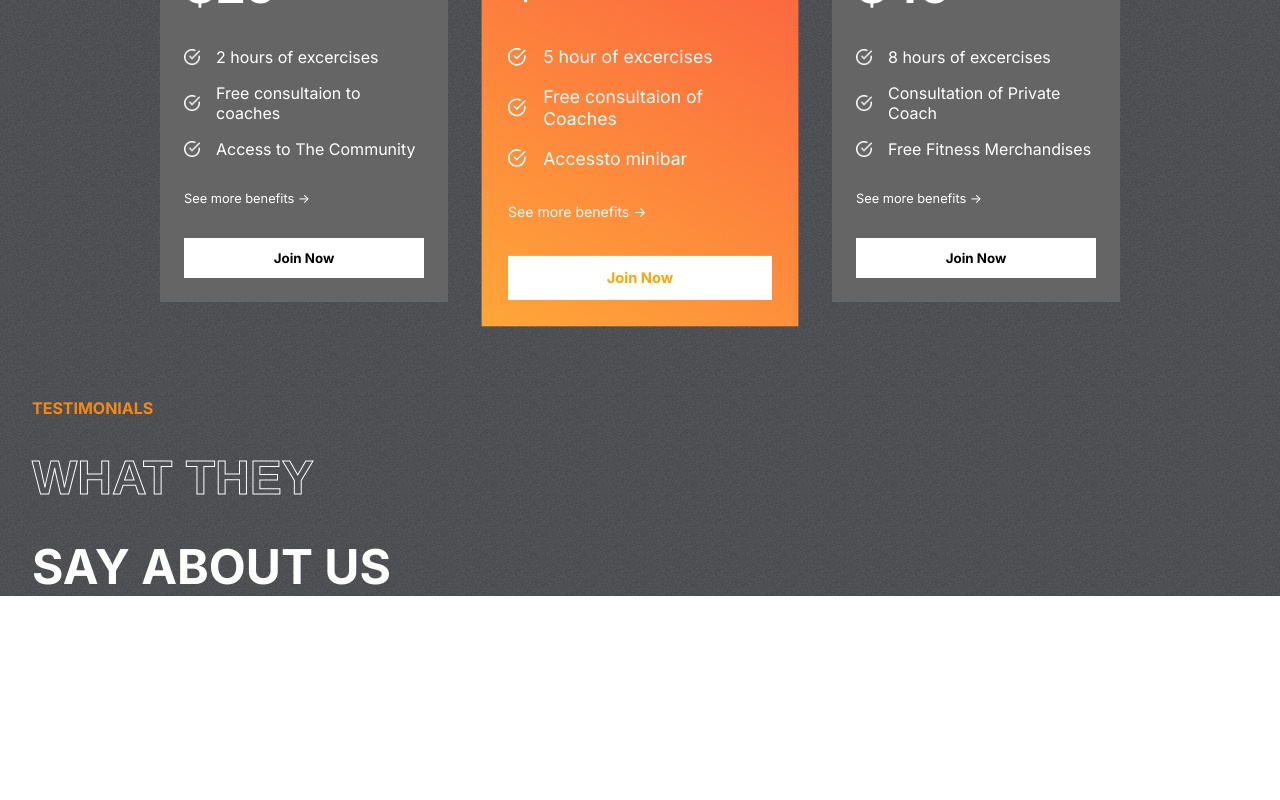
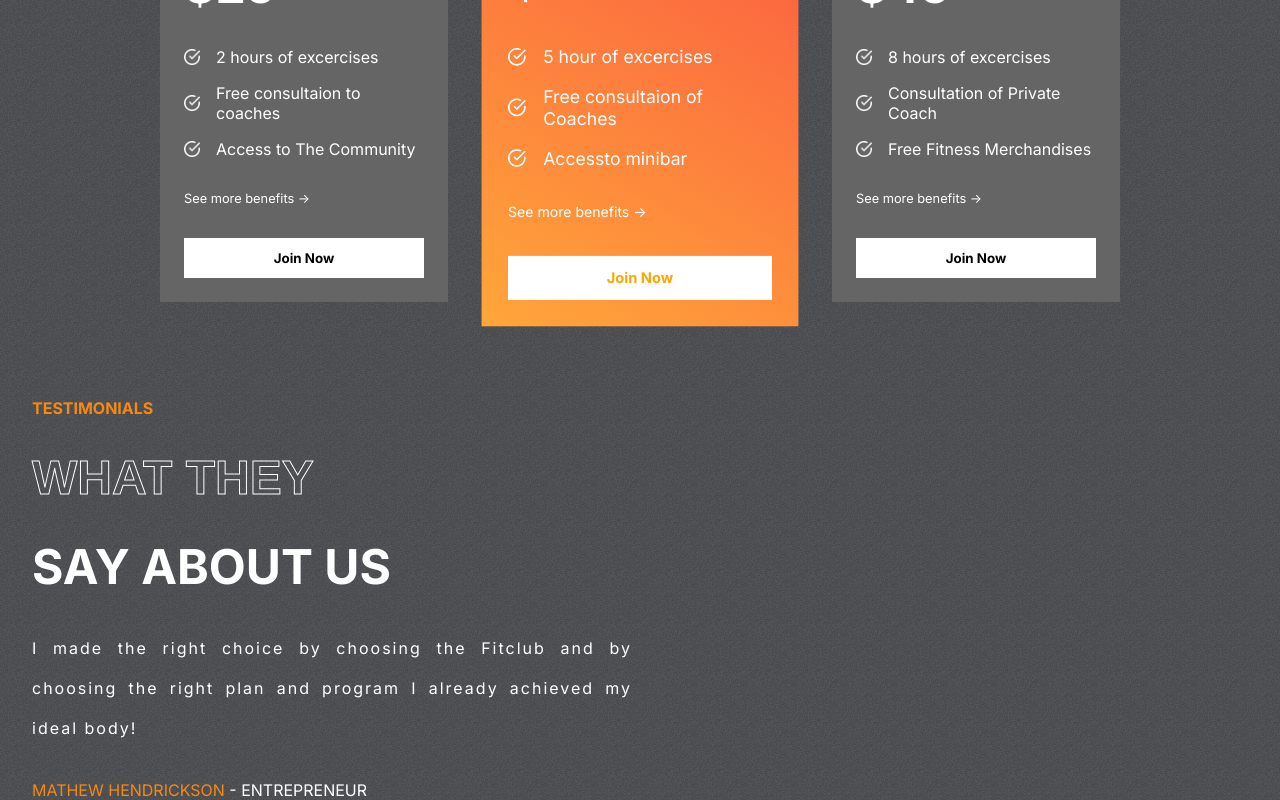
Before and after one commit to Phelyks/FitClubGym_Dec_2023, a React (Create React App) app: page / in a window 1280 px wide. Shown: the part 2265-3065 px from the top of the page. Before the commit the page ends 2861 px from the top, so only its background shows below. Built offline with nearby package versions, Linux system fonts and the light colour scheme.

Commit message:
Jan 12 11:18

```diff
--- a/src/components/Testimonials/Testimonials.css
+++ b/src/components/Testimonials/Testimonials.css
@@ -23,3 +23,15 @@
     font-weight: bold;
     font-size: 3rem;
 }
+
+.left-t>:nth-child(4){
+    text-transform: none;
+    text-align: justify;
+    letter-spacing: 2px;
+    line-height: 40px;
+}
+
+.right-t {
+    flex: 1;
+    position: relative;
+}
--- a/src/components/Testimonials/Testimonials.jsx
+++ b/src/components/Testimonials/Testimonials.jsx
@@ -1,14 +1,30 @@
-import React from 'react';
+import React, { useState } from 'react';
 import './Testimonials.css';
+import {testimonialsData} from './../../data/testimonialsData';
 
 
 const Testimonials = () => {
+
+    const [selected, setSelected] = useState(0);
+    const tLength = testimonialsData.length;
+
+
   return (
     <div className='Testimonials'>
       <div className="left-t">
         <span>Testimonials </span>
         <span className='stroke-text'>What they </span>
         <span>say about us</span>
+        <span>
+            {testimonialsData[selected].review}
+        </span>
+        <span>
+            <span style={{color:'var(--orange)',}}>
+            {testimonialsData[selected].name}
+            </span> {' '}
+            - {testimonialsData[selected].status}
+
+        </span>
       </div>
       <div className="right-t"></div>
     </div>
```
